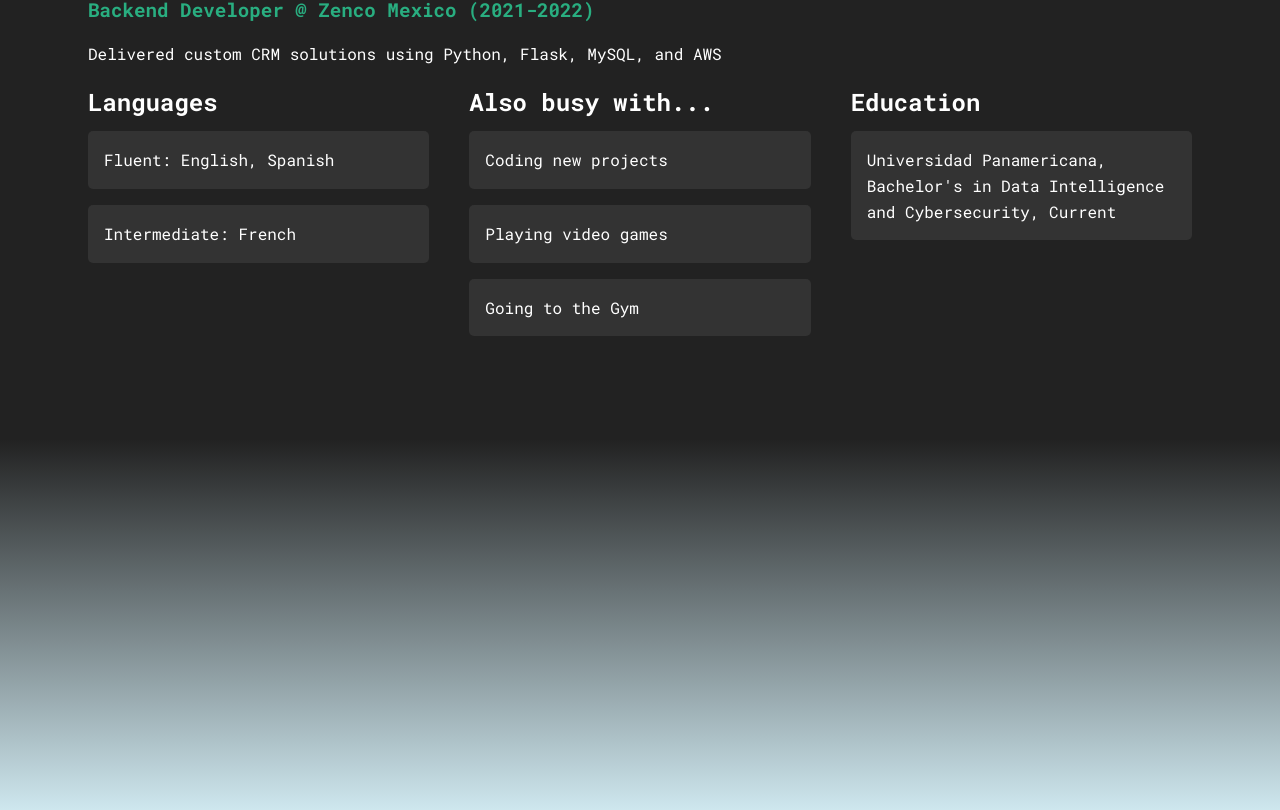
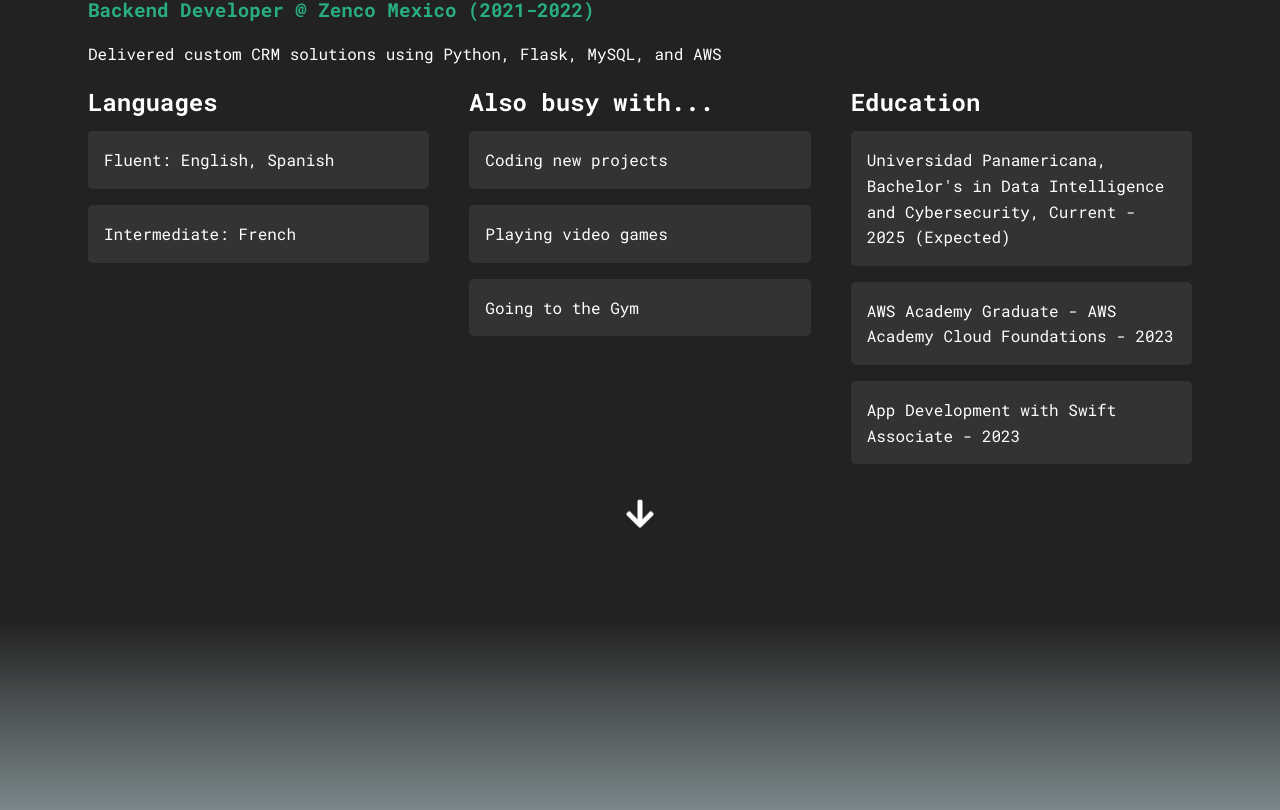
Before and after one commit to luisced/portfolio, a React (Create React App) app: page / in a window 1280 px wide. Shown: the part 1910-2720 px from the top of the page. Built offline with nearby package versions, Linux system fonts and the light colour scheme.

Commit message:
feat: optimized spline scene and happy mac aswell

```diff
--- a/src/App.js
+++ b/src/App.js
@@ -43,7 +43,9 @@ function App() {
 						<About />
 					</section>
 					<BackgroundTransition gradient="linear-gradient(to bottom, #222, #dcf7ff)" />
-					<HappyMac />
+					<section id="happy-mac">
+						<HappyMac />
+					</section>
 					<HelloAnimation />
 					<section id="portfolio">
 						<Portfolio />
--- a/src/components/About/About.css
+++ b/src/components/About/About.css
@@ -107,6 +107,35 @@ section {
 	margin-bottom: var(--spacing-medium);
 }
 
+.scroll-cta {
+	display: flex;
+	justify-content: center;
+	align-items: center;
+	margin-top: 20px;
+	cursor: pointer;
+}
+
+.bounce {
+	font-size: 2rem;
+	animation: bounce 2s infinite;
+}
+
+@keyframes bounce {
+	0%,
+	20%,
+	50%,
+	80%,
+	100% {
+		transform: translateY(0);
+	}
+	40% {
+		transform: translateY(-20px);
+	}
+	60% {
+		transform: translateY(-10px);
+	}
+}
+
 .skills-grid {
 	display: grid;
 	grid-template-columns: repeat(auto-fit, minmax(150px, 1fr));
--- a/src/components/About/About.jsx
+++ b/src/components/About/About.jsx
@@ -3,12 +3,23 @@ import "./About.css";
 import { FaDownload, FaGithub, FaLinkedin } from "react-icons/fa";
 import profilePic from "../../assets/pfp.jpg";
 import cv from "../../assets/Luis Cedillo Maldonado CV.pdf";
+import { FaArrowDown } from "react-icons/fa";
 
 const About = () => {
+	const handleScrollToPortfolio = () => {
+		const portfolioElement = document.getElementById("happy-mac");
+		if (portfolioElement) {
+			portfolioElement.scrollIntoView({ behavior: "smooth" });
+		}
+	};
+
 	return (
 		<section className="about">
 			<Intro />
 			<Details />
+			<div className="scroll-cta" onClick={handleScrollToPortfolio}>
+				<FaArrowDown className="bounce" />
+			</div>{" "}
 		</section>
 	);
 };
@@ -63,7 +74,7 @@ const Details = () => (
 	<div className="details">
 		<Skills />
 		<Experience />
-		<LanguagesAndBusy />
+		<ExtraInfo />
 	</div>
 );
 
@@ -90,7 +101,7 @@ const Experience = () => (
 	</section>
 );
 
-const LanguagesAndBusy = () => (
+const ExtraInfo = () => (
 	<div className="languages-and-busy">
 		<section>
 			<h2>Languages</h2>
@@ -172,7 +183,9 @@ const busyWith = [
 ];
 
 const education = [
-	"Universidad Panamericana, Bachelor's in Data Intelligence and Cybersecurity, Current",
+	"Universidad Panamericana, Bachelor's in Data Intelligence and Cybersecurity, Current - 2025 (Expected)",
+	"AWS Academy Graduate - AWS Academy Cloud Foundations - 2023",
+	"App Development with Swift Associate - 2023",
 ];
 
 export default About;
--- a/src/components/HappyMac/HappyMac.css
+++ b/src/components/HappyMac/HappyMac.css
@@ -1,7 +1,7 @@
 /* HappyMac.css */
 
 .happy-mac {
-	height: 100vh;
+	height: 80vh;
 	width: 100%;
 	background-color: #dcf7ff; /* Set the background color */
 	display: flex;
--- a/src/components/Home/Home.jsx
+++ b/src/components/Home/Home.jsx
@@ -35,7 +35,7 @@ const Home = ({ presentationOpacity }) => {
 			</div>
 			<div className="spline-container">
 				<Suspense fallback={<div>Loading...</div>}>
-					<Spline scene="https://prod.spline.design/dwWtMM1K2vIrJTSP/scene.splinecode" />
+					<Spline scene="https://prod.spline.design/teYlWA7w9rFfaaLK/scene.splinecode" />
 				</Suspense>
 			</div>
 		</div>
```
